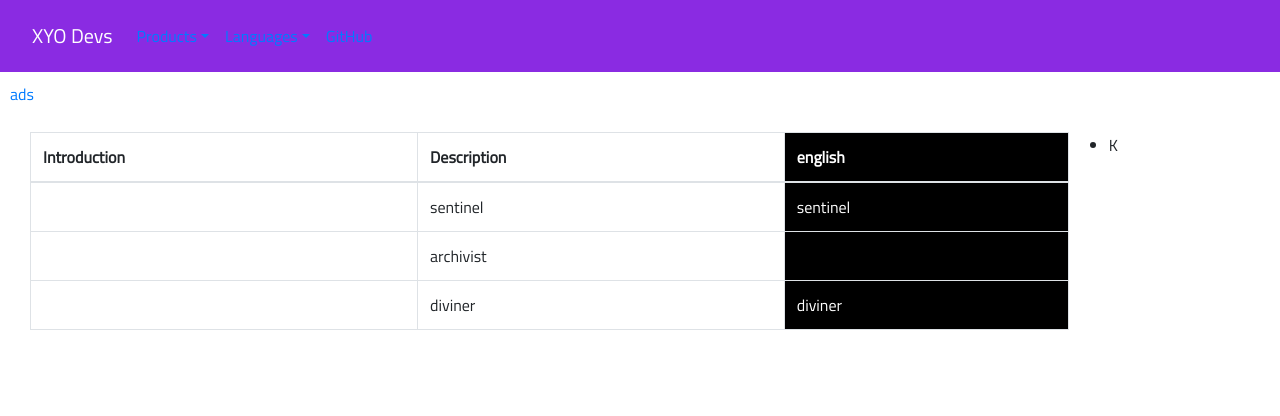
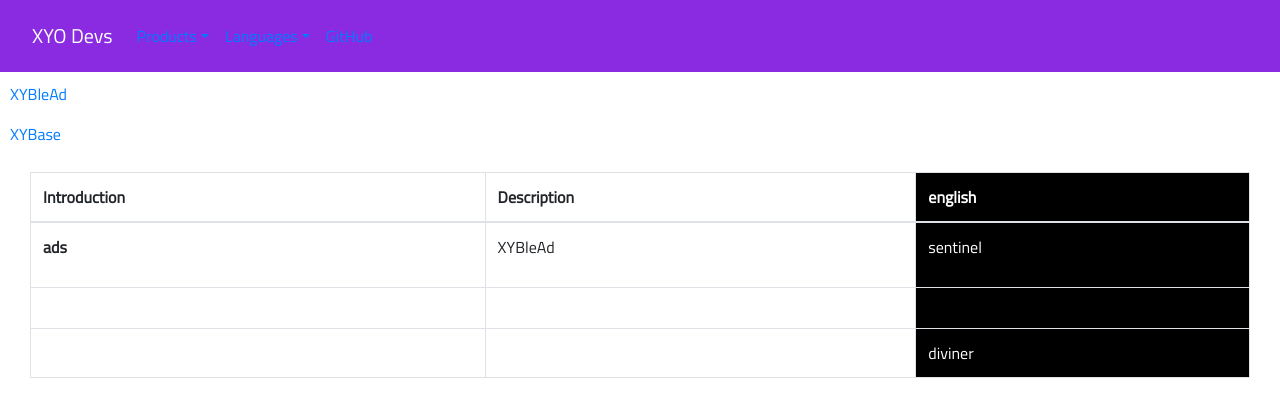
Before and after one commit to XYOracleNetwork-v1/app-reference-react, a React (Create React App) app: page / in a window 1280 px wide. Shown: the top 416 px of the page. Built offline with nearby package versions, Linux system fonts and the light colour scheme.

Commit message:
state updated with sidenav and methodOutput props

```diff
--- a/src/App.js
+++ b/src/App.js
@@ -16,29 +16,51 @@ class App extends Component {
     this.state = {
       products: [],
       languages: [],
-      methods: []
+      methods: [],
+      superClasses: [],
+      descriptions: [],
+      mainNames: []
     }
   }
 
   componentDidMount() {
-    this.setState( state => ({languages: sdkBle.map((name, i) => (
-      <ul><li key={i}>{sdkBle[i].lang[i]}</li></ul>)), methods: sdkBle.map((method, i) => (<p key={i}>{sdkBle[i].modules[i].name}</p>))
+    this.setState( state => ({
+      products: sdkBle.map((productId, i) => (
+        <p key={i}>{productId.id}</p>)
+      ),
+      languages: sdkBle.map((lang, i) => (
+      <p key={i}>{lang.lang[i]}</p>)
+      ),
+      methods: sdkBle.map((method, i) => (
+      <p key={i}>{method.modules[i].objects[i].name}</p>)
+      ),
+      superClasses: sdkBle.map((superClass, i) => (
+        <p key={i}>{superClass.modules[i].objects[i].super}</p>)
+      ),
+      descriptions: sdkBle.map((desc, i) => (
+        <p key={i}>{desc.modules[i].objects[i].desc}</p>)
+      ),
+      mainNames: sdkBle.map((method, i) => (
+        <p key={i}>{method.modules[i].name}</p>)
+      )
   }))
-
-  }
+}
 
   render() {
     return (
       <div className='app'>
       <Layout>
-        <Header methods={this.state.methods} language={this.state.languages}/>
+        <Header methods={this.state.methods} language={this.state.languages} product={this.state.products}/>
         <SideNav
           methods={this.state.methods}
-          supers={this.state.methods.objects}
-          functionNames={this.state.languages.functionNames}
+          supers={this.state.superClasses}
+          functionNames={this.state.methods}
         />
         <MethodOutputView
           language={this.state.languages}
+          name={this.state.methods}
+          description={this.state.descriptions}
+          startName={this.state.mainNames}
           output=''
         />
       </Layout>
--- a/src/components/Header.js
+++ b/src/components/Header.js
@@ -47,13 +47,7 @@ export default class Header extends Component {
                 </DropdownToggle>
                 <DropdownMenu right>
                   <DropdownItem>
-                    Archivist
-                  </DropdownItem>
-                  <DropdownItem>
-                    Bridge
-                  </DropdownItem>
-                  <DropdownItem>
-                    Sentinel
+                    {this.props.product.map((product, i) => (<p key={i}>{this.props.product[i]}</p>))}
                   </DropdownItem>
                   <DropdownItem divider />
                   <DropdownItem>
--- a/src/components/MethodOutputView.js
+++ b/src/components/MethodOutputView.js
@@ -17,23 +17,22 @@ export default class MethodView extends Component {
                 <th>Introduction</th>
                 <th>Description</th>
                 <th style={outputStyle}>english</th>
-                {this.props.language}
               </tr>
             </thead>
             <tbody>
               <tr>
-                <th scope="row"></th>
-                <td>sentinel</td>
+                <th scope="row">{this.props.startName}</th>
+                <td>{this.props.name}</td>
                 <td style={outputStyle}>sentinel</td>
               </tr>
               <tr>
                 <th scope="row"></th>
-                <td>archivist</td>
+                <td>{this.props.description}</td>
                 <td style={outputStyle}></td>
               </tr>
               <tr>
                 <th scope="row"></th>
-                <td>diviner</td>
+                <td>{this.props.description}</td>
                 <td style={outputStyle}>diviner</td>
               </tr>
             </tbody>
--- a/src/components/SideNav.js
+++ b/src/components/SideNav.js
@@ -7,10 +7,6 @@ const sideNavStyle = {
 export default class SideNav extends Component {
   constructor(props) {
     super(props)
-
-    this.state = {
-      class: this.props.supers
-    }
   }
 
   // showMethod = () => {
@@ -20,8 +16,8 @@ export default class SideNav extends Component {
   render() {
     return (
       <div style={sideNavStyle}>
-        <a href='#'>{this.props.methods}</a>
-        <a href='#'>{this.props.supers}</a>
+        <a href={this.props.methods}>{this.props.methods}</a>
+        <a href={this.props.supers}>{this.props.supers}</a>
       </div>
     )
   }
```
